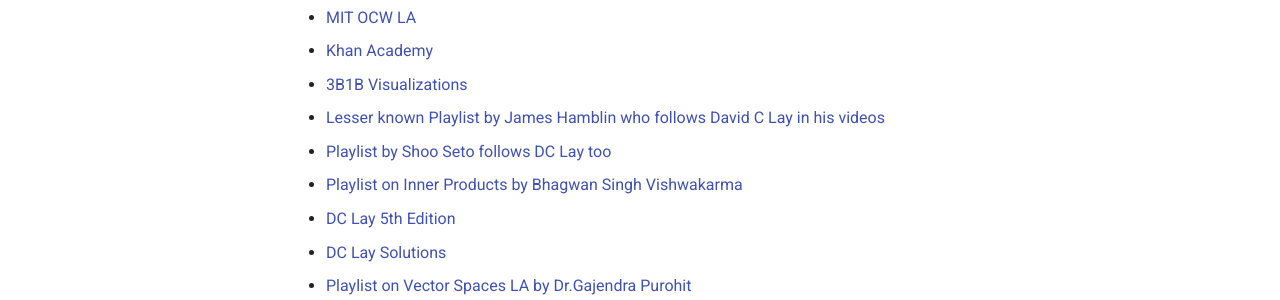
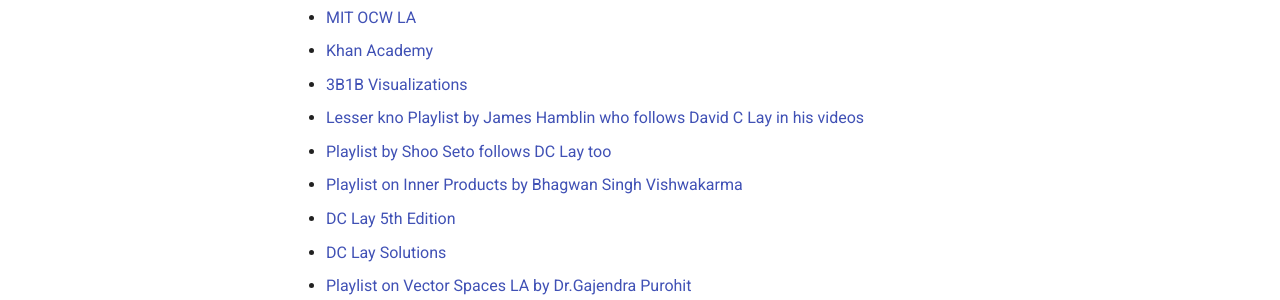
Before and after one commit to aflah02/SemWiseResourcesIIIT, an MkDocs documentation site: the page built from docs/semester-1.md, in a window 1280 px wide and 900 px high, scrolled down 1833 px. Shown: the part 287-587 px from the top of the window. Built offline with MkDocs 1.6.1 and Material for MkDocs 9.7.7, drawn with Linux system fonts in a browser that asks for light colours; comment, search, counter and statistics services are not loaded.

```diff
--- a/docs/semester-1.md
+++ b/docs/semester-1.md
@@ -56,8 +56,8 @@
 - [MIT OCW LA](https://www.youtube.com/playlist?list=PLE7DDD91010BC51F8)
 - [Khan Academy](https://www.youtube.com/watch?v=xyAuNHPsq-g&list=PLFD0EB975BA0CC1E0)
 - [3B1B Visualizations](https://www.youtube.com/playlist?list=PLZHQObOWTQDPD3MizzM2xVFitgF8hE_ab)
-- [Lesser known Playlist by James Hamblin who follows David C Lay in his videos](https://www.youtube.com/playlist?list=PLNr8B4XHL5kGDHOrU4IeI6QNuZHur4F86)
-- [Playlist by Shoo Seto follows DC Lay too](https://www.youtube.com/playlist?list=PLkvjKEArvf9uo4admb4NQ1wn-9g0lfptE)
+- [Lesser kno Playlist by James Hamblin who follows David C Lay in his videos](https://www.youtube.com/playlist?list=PLNr8B4XHL5kGDHOrU4IeI6QNuZHur4F86)
+- [Playlist by Shoo Seto follows DC Lay too](https://www.youtube.com/playlist?list=PLkvjKEArvf9uo4admb4NQ1-9g0lfptE)
 - [Playlist on Inner Products by Bhagwan Singh Vishwakarma](https://www.youtube.com/playlist?list=PLdM-WZokR4tYGuV7IozQ3-F86kOPCXRrp)
 - [DC Lay 5th Edition](https://math.berkeley.edu/~yonah/files/Linear%20Algebra.pdf)
 - [DC Lay Solutions](http://www.aerostudents.com/courses/linear-algebra/linearAlgebraSolutionsComplete.pdf)
```
Also changed, not shown: README.md (+3 -3 lines), docs/semester-3.md (+1 -1 lines).
